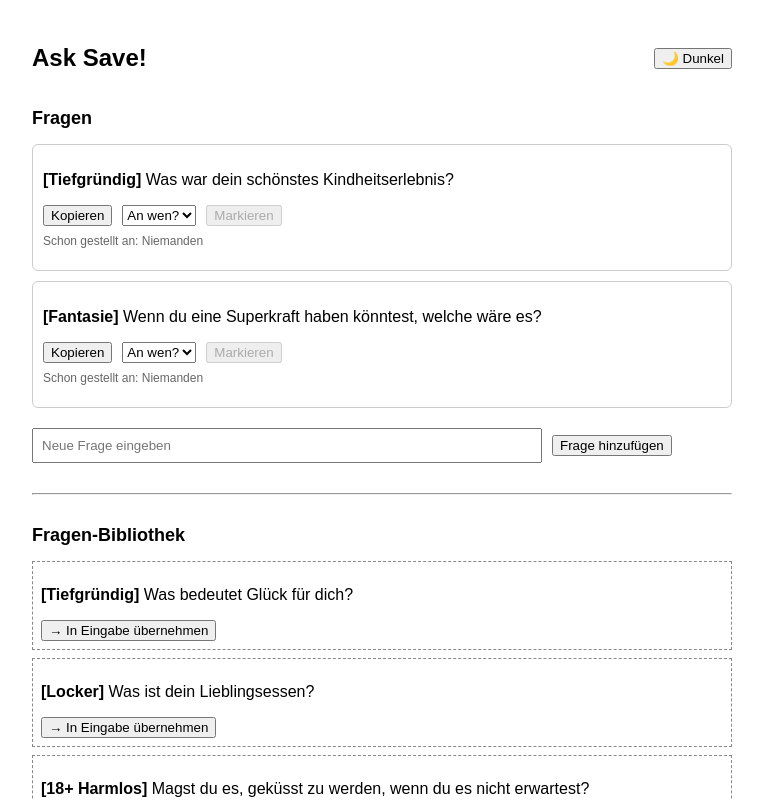
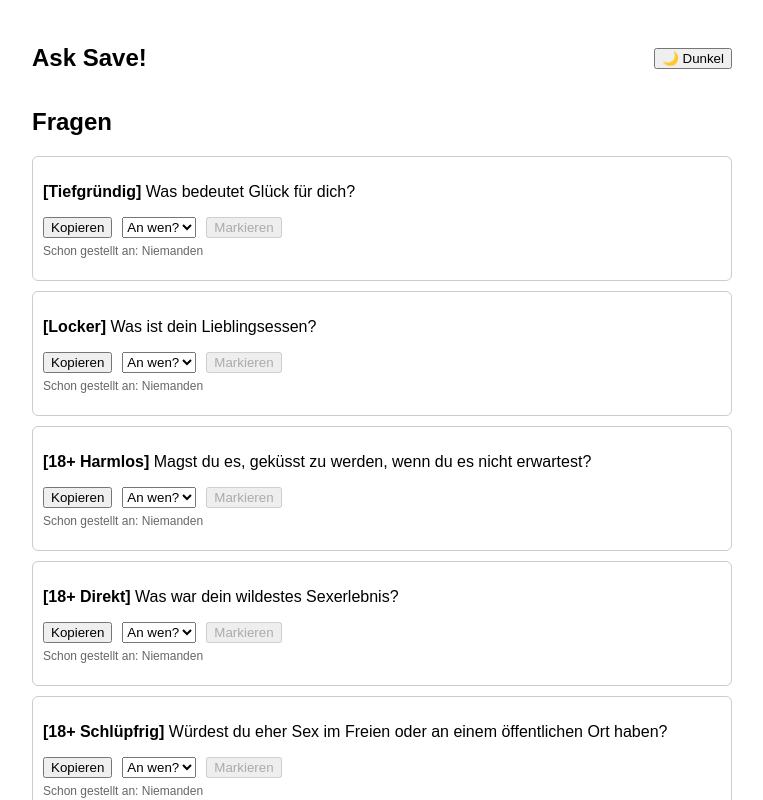
Before and after one commit to Ed087/Ask-Save-, a React (Vite) app: page / in a window 1280 px wide. Shown: the top 800 px of the page, without its empty margins (258-1021 px from the left). Built offline with nearby package versions, Linux system fonts and the light colour scheme.

Commit message:
Aktualisieren von App.jsx

```diff
--- a/src/App.jsx
+++ b/src/App.jsx
@@ -1,22 +1,52 @@
-import { useState } from "react";
+import { useState, useEffect } from "react";
 
 export default function App() {
-  const [questions, setQuestions] = useState([
-    { category: "Tiefgründig", text: "Was war dein schönstes Kindheitserlebnis?", askedTo: [] },
-    { category: "Fantasie", text: "Wenn du eine Superkraft haben könntest, welche wäre es?", askedTo: [] },
-  ]);
-  const [questionLibrary] = useState([
-    { category: "Tiefgründig", text: "Was bedeutet Glück für dich?" },
-    { category: "Locker", text: "Was ist dein Lieblingsessen?" },
-    { category: "18+ Harmlos", text: "Magst du es, geküsst zu werden, wenn du es nicht erwartest?" },
-    { category: "18+ Direkt", text: "Was war dein wildestes Sexerlebnis?" },
-    { category: "18+ Schlüpfrig", text: "Würdest du eher Sex im Freien oder an einem öffentlichen Ort haben?" },
-  ]);
-  const [matches, setMatches] = useState(["Lisa", "Anna"]);
-  const [newMatch, setNewMatch] = useState("");
+  const defaultQuestions = [
+    { category: "Tiefgründig", text: "Was bedeutet Glück für dich?", askedTo: [] },
+    { category: "Locker", text: "Was ist dein Lieblingsessen?", askedTo: [] },
+    { category: "18+ Harmlos", text: "Magst du es, geküsst zu werden, wenn du es nicht erwartest?", askedTo: [] },
+    { category: "18+ Direkt", text: "Was war dein wildestes Sexerlebnis?", askedTo: [] },
+    { category: "18+ Schlüpfrig", text: "Würdest du eher Sex im Freien oder an einem öffentlichen Ort haben?", askedTo: [] }
+  ];
+
+  const [questions, setQuestions] = useState(() => {
+    const saved = localStorage.getItem("questions");
+    return saved ? JSON.parse(saved) : defaultQuestions;
+  });
+
+  const [matches, setMatches] = useState(() => {
+    const saved = localStorage.getItem("matches");
+    return saved ? JSON.parse(saved) : ["Lisa", "Anna"];
+  });
+
   const [selectedMatch, setSelectedMatch] = useState("");
   const [newQuestion, setNewQuestion] = useState("");
-  const [darkMode, setDarkMode] = useState(false);
+  const [newMatch, setNewMatch] = useState("");
+  const [darkMode, setDarkMode] = useState(() => {
+    const saved = localStorage.getItem("darkMode");
+    return saved ? JSON.parse(saved) : false;
+  });
+
+  const questionLibrary = [
+    { category: "Tiefgründig", text: "Was ist dein größter Traum?" },
+    { category: "Locker", text: "Hund oder Katze?" },
+    { category: "18+ Harmlos", text: "Hast du schon mal jemanden im Kino geküsst?" },
+    { category: "18+ Direkt", text: "Was turnt dich sofort an?" },
+    { category: "18+ Schlüpfrig", text: "Wie stehst du zu Rollenspielen im Bett?" }
+  ];
+
+  // Save on change
+  useEffect(() => {
+    localStorage.setItem("questions", JSON.stringify(questions));
+  }, [questions]);
+
+  useEffect(() => {
+    localStorage.setItem("matches", JSON.stringify(matches));
+  }, [matches]);
+
+  useEffect(() => {
+    localStorage.setItem("darkMode", JSON.stringify(darkMode));
+  }, [darkMode]);
 
   const handleCopy = (text) => {
     navigator.clipboard.writeText(text);
@@ -24,7 +54,7 @@ export default function App() {
   };
 
   const handleAsk = (questionIndex, matchName) => {
-    setQuestions((prev) => {
+    setQuestions(prev => {
       const updated = [...prev];
       if (!updated[questionIndex].askedTo.includes(matchName)) {
         updated[questionIndex].askedTo.push(matchName);
@@ -34,14 +64,14 @@ export default function App() {
   };
 
   const handleAddQuestion = () => {
-    if (newQuestion.trim() !== "") {
-      setQuestions([...questions, { category: "Benutzerdefiniert", text: newQuestion, askedTo: [] }]);
+    if (newQuestion.trim()) {
+      setQuestions([...questions, { category: "Benutzer", text: newQuestion, askedTo: [] }]);
       setNewQuestion("");
     }
   };
 
   const handleAddMatch = () => {
-    if (newMatch.trim() !== "" && !matches.includes(newMatch)) {
+    if (newMatch.trim() && !matches.includes(newMatch)) {
       setMatches([...matches, newMatch]);
       setNewMatch("");
     }
@@ -52,23 +82,34 @@ export default function App() {
   };
 
   return (
-    <div style={{ padding: "20px", maxWidth: "700px", margin: "0 auto", fontFamily: "Arial", backgroundColor: darkMode ? "#121212" : "#fff", color: darkMode ? "#eee" : "#000", minHeight: "100vh" }}>
+    <div style={{
+      padding: "20px",
+      maxWidth: "700px",
+      margin: "0 auto",
+      fontFamily: "Arial",
+      backgroundColor: darkMode ? "#121212" : "#fff",
+      color: darkMode ? "#eee" : "#000",
+      minHeight: "100vh"
+    }}>
       <div style={{ display: "flex", justifyContent: "space-between", alignItems: "center" }}>
         <h1 style={{ fontSize: "24px", fontWeight: "bold" }}>Ask Save!</h1>
-        <button onClick={() => setDarkMode(!darkMode)}>{darkMode ? "🌞 Hell" : "🌙 Dunkel"}</button>
+        <button onClick={() => setDarkMode(!darkMode)}>
+          {darkMode ? "🌞 Hell" : "🌙 Dunkel"}
+        </button>
       </div>
 
-      <h2 style={{ fontSize: "18px", marginTop: "20px" }}>Fragen</h2>
-
+      <h2 style={{ marginTop: "20px" }}>Fragen</h2>
       {questions.map((q, idx) => (
-        <div key={idx} style={{ border: "1px solid #ccc", padding: "10px", marginBottom: "10px", borderRadius: "6px" }}>
+        <div key={idx} style={{
+          border: "1px solid #ccc",
+          padding: "10px",
+          marginBottom: "10px",
+          borderRadius: "6px"
+        }}>
           <p><strong>[{q.category}]</strong> {q.text}</p>
-          <div style={{ display: "flex", gap: "10px", marginTop: "10px", flexWrap: "wrap" }}>
+          <div style={{ display: "flex", gap: "10px", flexWrap: "wrap" }}>
             <button onClick={() => handleCopy(q.text)}>Kopieren</button>
-            <select
-              value={selectedMatch}
-              onChange={(e) => setSelectedMatch(e.target.value)}
-            >
+            <select value={selectedMatch} onChange={(e) => setSelectedMatch(e.target.value)}>
               <option value="">An wen?</option>
               {matches.map((m, i) => (
                 <option key={i} value={m}>{m}</option>
@@ -77,11 +118,9 @@ export default function App() {
             <button
               onClick={() => handleAsk(idx, selectedMatch)}
               disabled={!selectedMatch}
-            >
-              Markieren
-            </button>
+            >Markieren</button>
           </div>
-          <p style={{ fontSize: "12px", color: darkMode ? "#aaa" : "#666", marginTop: "8px" }}>
+          <p style={{ fontSize: "12px", color: darkMode ? "#aaa" : "#666", marginTop: "6px" }}>
             Schon gestellt an: {q.askedTo.join(", ") || "Niemanden"}
           </p>
         </div>
@@ -100,7 +139,7 @@ export default function App() {
 
       <hr style={{ margin: "30px 0" }} />
 
-      <h2 style={{ fontSize: "18px" }}>Fragen-Bibliothek</h2>
+      <h2>Fragen-Bibliothek</h2>
       {questionLibrary.map((q, i) => (
         <div key={i} style={{ border: "1px dashed #888", padding: "8px", margin: "8px 0" }}>
           <p><strong>[{q.category}]</strong> {q.text}</p>
@@ -110,7 +149,7 @@ export default function App() {
 
       <hr style={{ margin: "30px 0" }} />
 
-      <h2 style={{ fontSize: "18px" }}>Matches</h2>
+      <h2>Matches</h2>
       <ul>
         {matches.map((m, i) => (
           <li key={i} style={{ marginBottom: "6px" }}>
```
